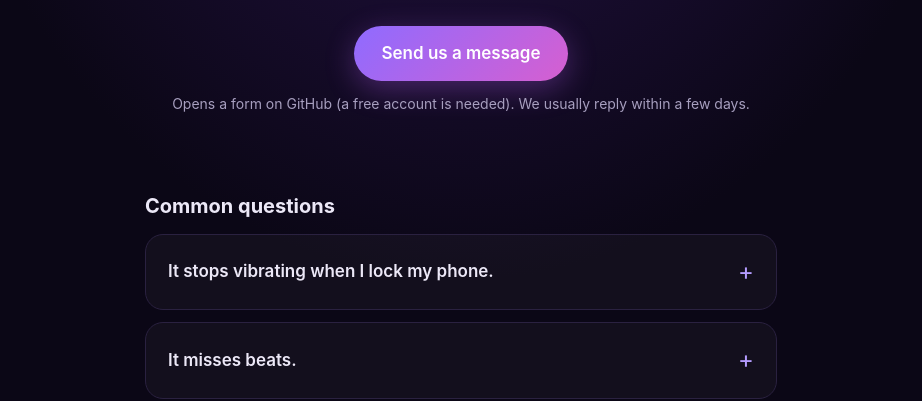
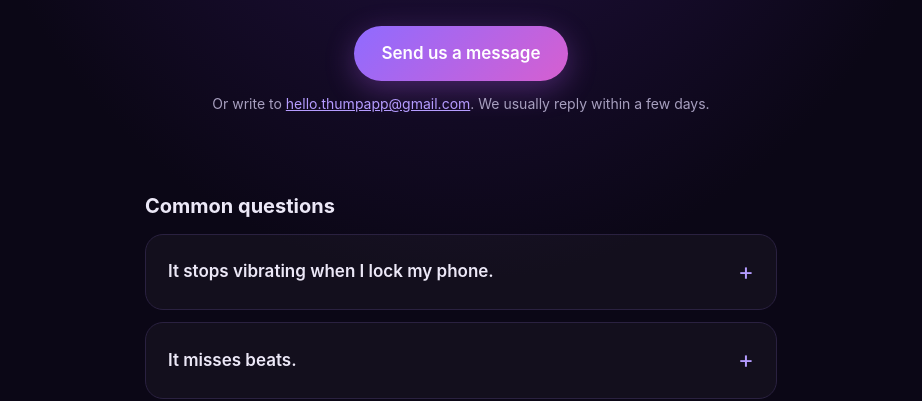
Before and after one commit to nmercep-dot/thump-app, a plain HTML site: page support.html in a window 1280 px wide. Shown: the part 399-800 px from the top of the page, without its empty margins (179-1101 px from the left). Drawn offline with Linux system fonts and the light colour scheme.

Commit message:
Update privacy, terms and support pages to match the app
Co-Authored-By: Claude Opus 5.5 <noreply@anthropic.com>

```diff
--- a/support.html
+++ b/support.html
@@ -14,8 +14,8 @@
     <div class="orb"></div>
     <h1>How can we help?</h1>
     <p class="muted">Quick answers below. Still stuck, found a bug or have an idea? Send us a message.</p>
-    <a class="button" href="https://github.com/nmercep-dot/thump-app/issues/new">Send us a message</a>
-    <p class="hint">Opens a form on GitHub (a free account is needed). We usually reply within a few days.</p>
+    <a class="button" href="mailto:hello.thumpapp@gmail.com?subject=Thump">Send us a message</a>
+    <p class="hint">Or write to <a href="mailto:hello.thumpapp@gmail.com">hello.thumpapp@gmail.com</a>. We usually reply within a few days.</p>
   </section>
 
   <h2>Common questions</h2>
```
Also changed, not shown: privacy.html (+1 -1 lines), terms.html (+1 -1 lines).
